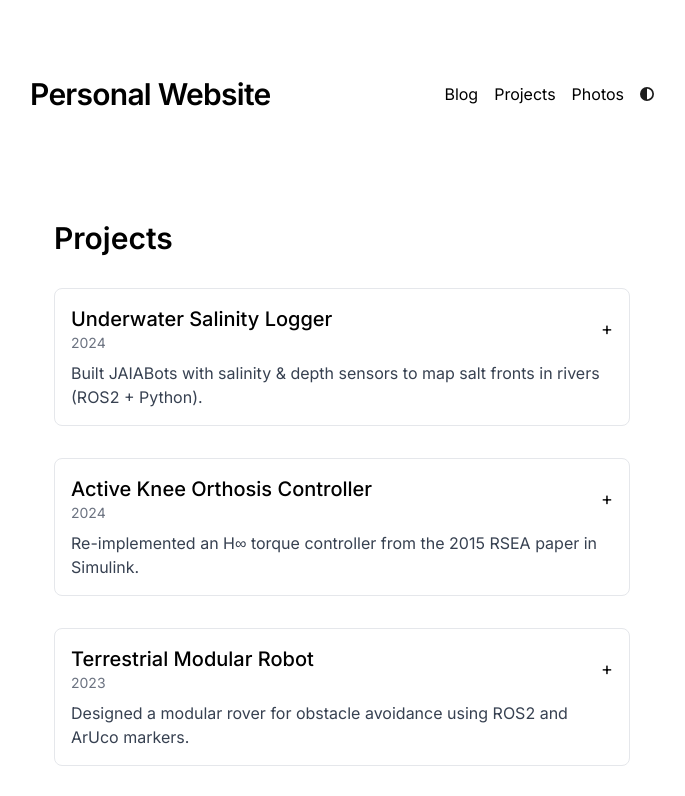
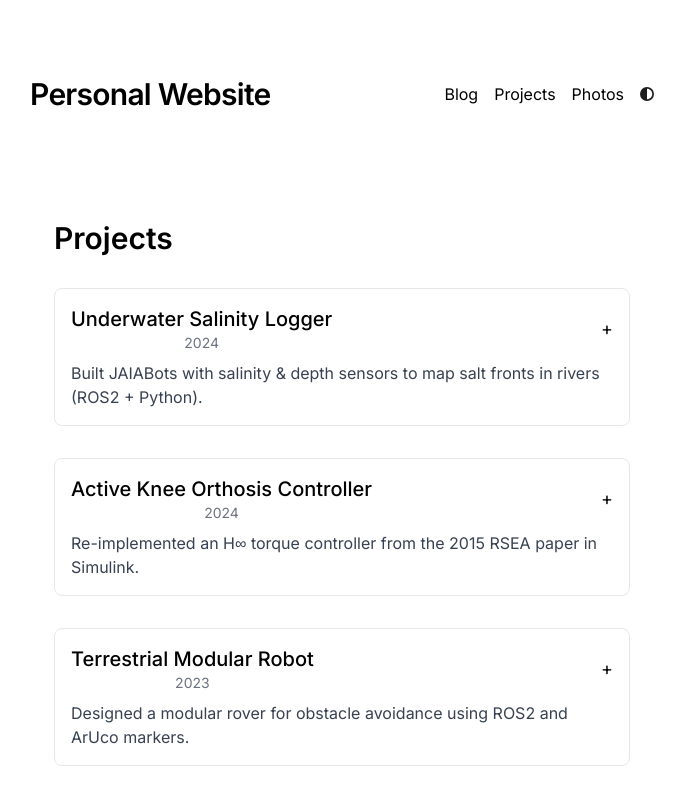
Before and after one commit to rushabhdhoke/Personal-Website, a Next.js app: page /projects in a window 1280 px wide. Shown: the top 796 px of the page, without its empty margins (298-983 px from the left). Built offline with nearby package versions, Linux system fonts and the light colour scheme.

Commit message:
Update ClientProjects.tsx

```diff
--- a/app/projects/ClientProjects.tsx
+++ b/app/projects/ClientProjects.tsx
@@ -10,14 +10,13 @@ export default function ClientProjects() {
   return (
     <section className="max-w-4xl mx-auto p-6 space-y-8">
       <h1 className="text-3xl font-semibold">Projects</h1>
-
       {projects.map((proj, idx) => (
         <div key={proj.title} className="border rounded-lg p-4">
           <button
             onClick={() =>
               setExpandedIndex(expandedIndex === idx ? null : idx)
             }
-            className="w-full text-left flex justify-between items-center"
+            className="w-full flex justify-between items-center"
           >
             <div>
               <h2 className="text-xl font-medium">{proj.title}</h2>
@@ -33,14 +32,13 @@ export default function ClientProjects() {
           {expandedIndex === idx && (
             <div className="mt-4 space-y-4">
               <p className="text-gray-600">{proj.details}</p>
-
-              {proj.images?.length && (
+              {proj.images?.length > 0 && (
                 <div className="grid grid-cols-1 sm:grid-cols-2 gap-4">
                   {proj.images.map((src, i) => (
                     <Image
                       key={i}
                       src={src}
-                      alt={`${proj.title} screenshot ${i + 1}`}
+                      alt={`${proj.title} image ${i + 1}`}
                       width={600}
                       height={400}
                       className="rounded shadow"
```
